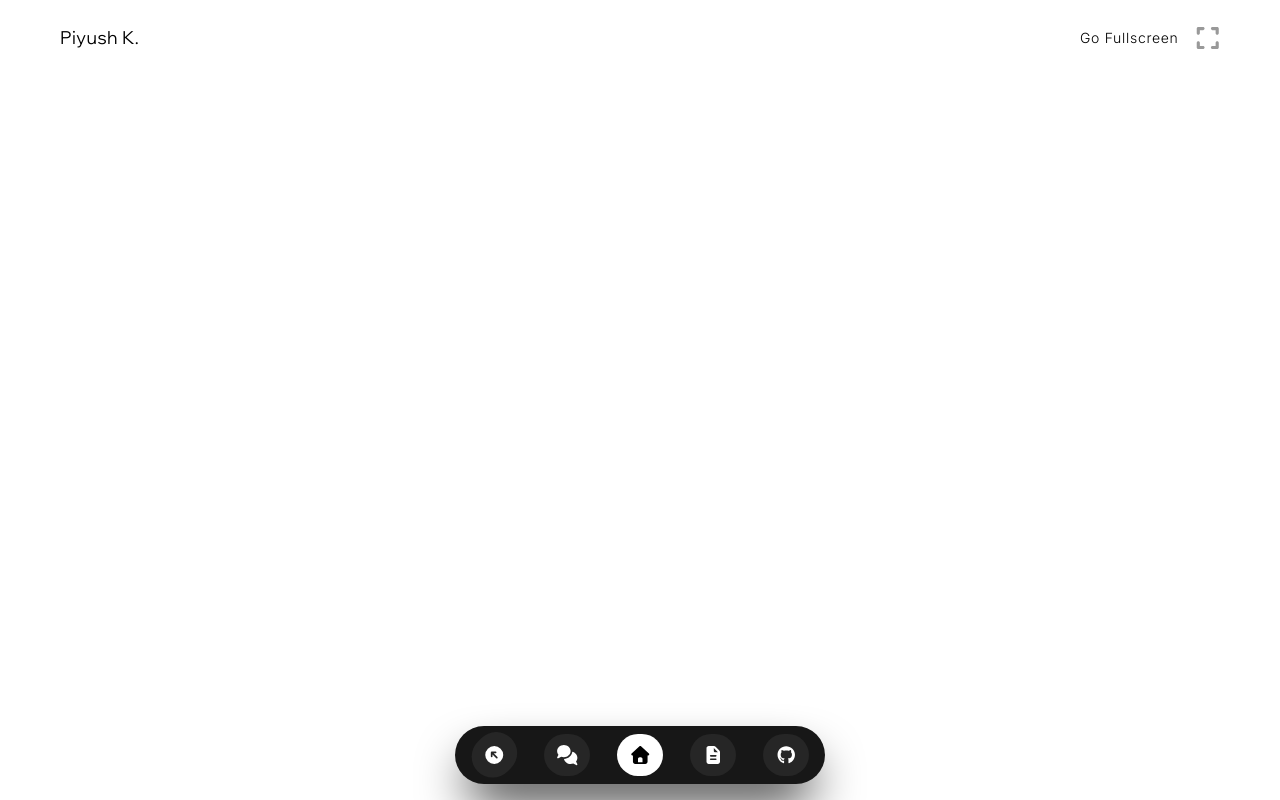
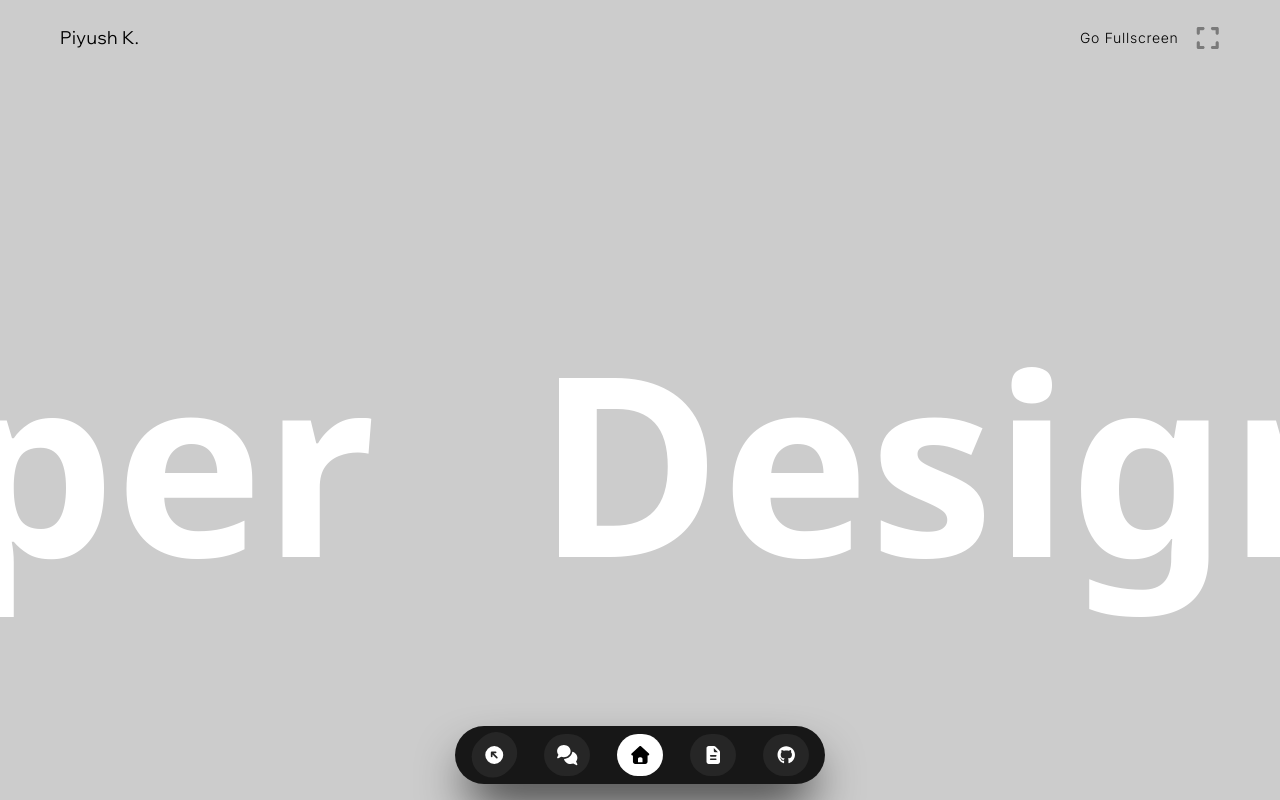
Before and after one commit to Disguised-toast0/Framer-Portfolio, a React (Vite) app: page / in a window 1280 px wide. Built offline with nearby package versions, Linux system fonts and the light colour scheme.

Commit message:
background change

```diff
--- a/src/Pages/Homepage.jsx
+++ b/src/Pages/Homepage.jsx
@@ -11,9 +11,9 @@ const Homepage = () => {
   const Hometexts = ["Developer", "Designer", "Creativist"]
 
   return (
-    <div className=' bg-white h-screen overflow-x-hidden '>
+    <div className=' bg-black/20 h-screen overflow-x-hidden '>
 
-      <div className=' h-screen bg-[url("https://images.pexels.com/photos/691668/pexels-photo-691668.jpeg")] bg-cover bg-center sm:bg-cover flex flex-col justify-center'>
+      <div className=' h-screen  bg-cover bg-center sm:bg-cover flex flex-col justify-center'>
         <div className='lg:text-[250px] mt-30  text-8xl flex items-center sm:h-fit text-white '>
           <motion.div
             className='flex flex-shrink-0 cursor-grab '
```
